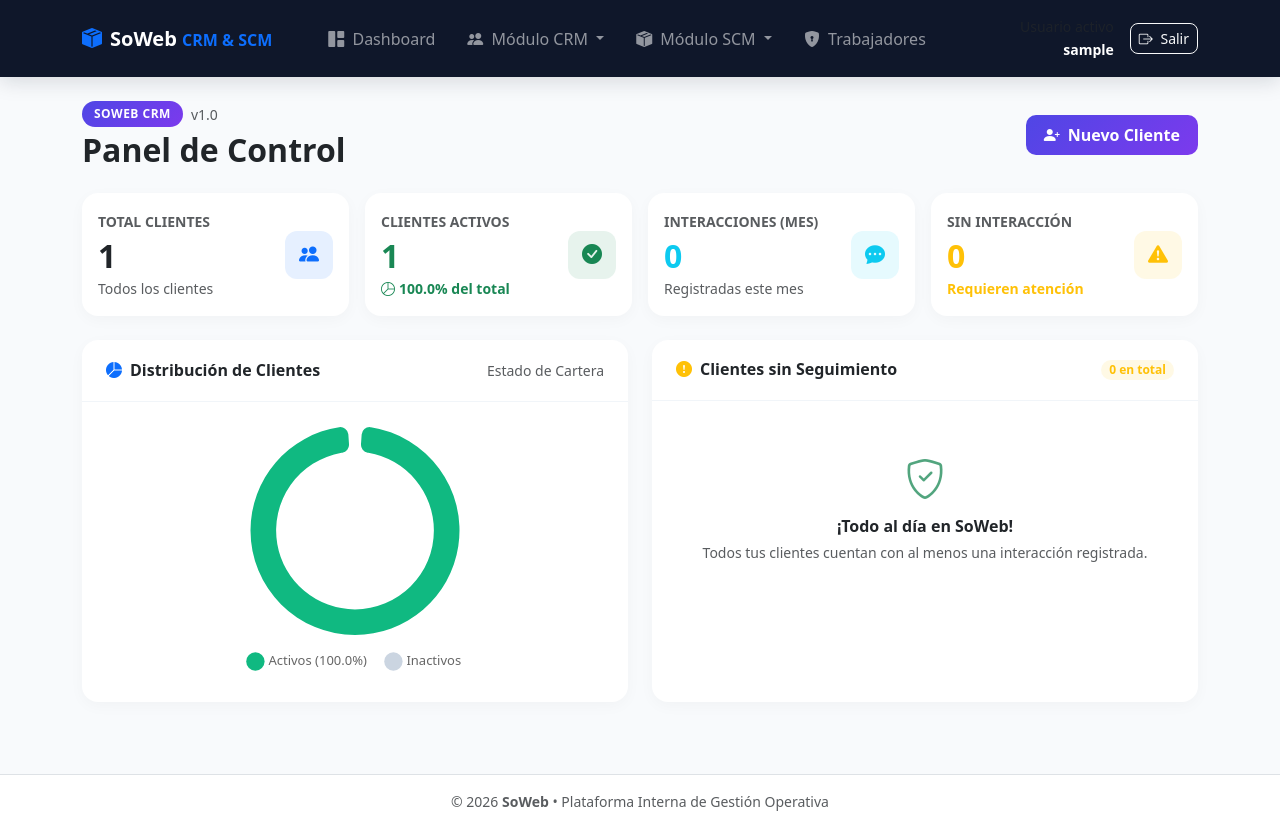
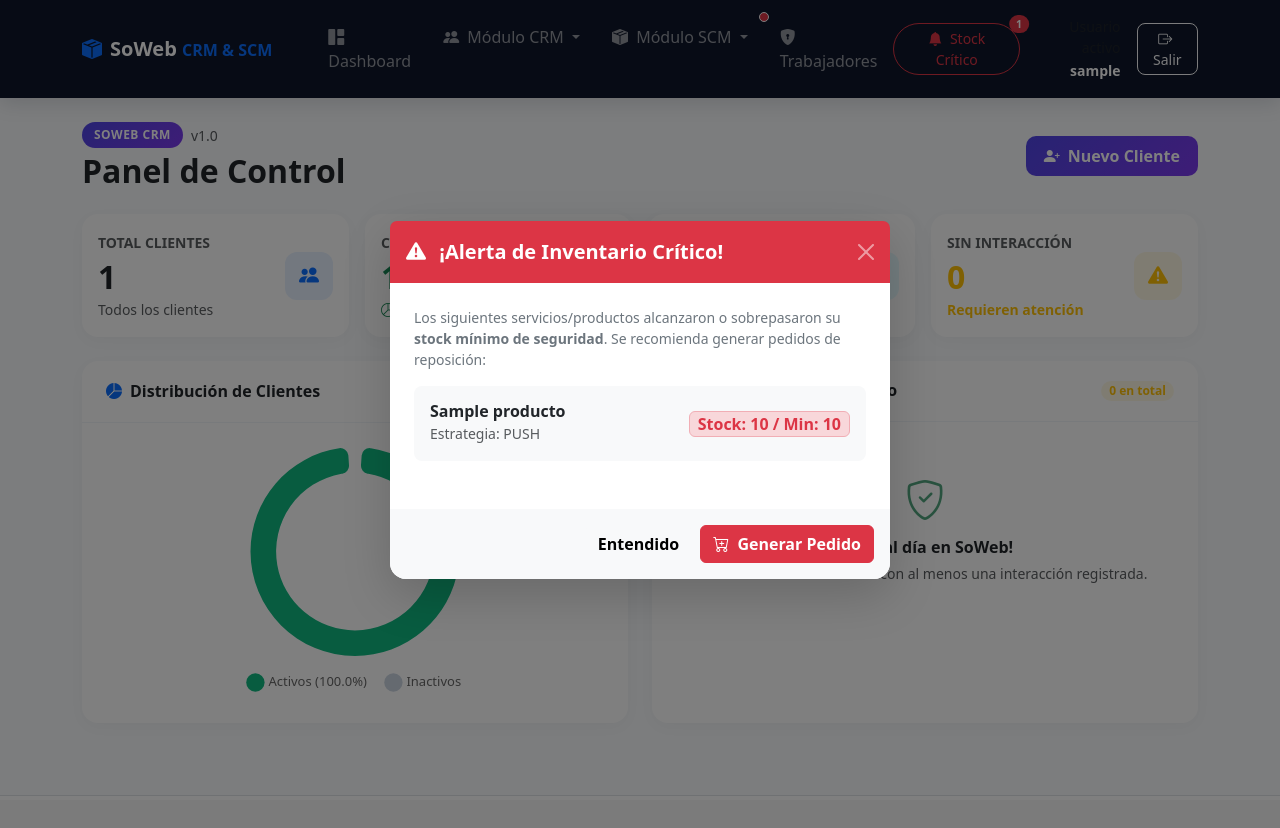
Before and after one commit to NozomiTGL/SoWeb, a Django app: page / in a window 1280 px wide. After the commit the page ends 692 px from the top, so only its background shows below. Run offline with Django 5.2, Linux system fonts and the light colour scheme; a user stored in the database is signed in; tables that the repository leaves empty hold one stand-in row (values such as "Sample post").

Commit message:
Se agregó la alerta e falta de stock o que este mismo llegó  su limite

```diff
--- a/config/settings.py
+++ b/config/settings.py
@@ -65,6 +65,7 @@ TEMPLATES = [
                 'django.template.context_processors.request',
                 'django.contrib.auth.context_processors.auth',
                 'django.contrib.messages.context_processors.messages',
+                'scm.context_processors.alertas_stock',
             ],
         },
     },
--- a/crm/templates/crm/base.html
+++ b/crm/templates/crm/base.html
@@ -68,14 +68,18 @@
 
             <!-- Dropdown Módulo SCM -->
             <li class="nav-item dropdown">
-              <a class="nav-link dropdown-toggle px-3" href="#" id="navbarDropdownSCM" role="button" data-bs-toggle="dropdown" aria-expanded="false">
+              <a class="nav-link dropdown-toggle px-3 position-relative" href="#" id="navbarDropdownSCM" role="button" data-bs-toggle="dropdown" aria-expanded="false">
                 <i class="bi bi-box-seam-fill me-1"></i> Módulo SCM
+                {% if total_criticos > 0 %}
+                  <span class="position-absolute top-0 start-100 translate-middle p-1 bg-danger border border-light rounded-circle">
+                    <span class="visually-hidden">Alertas de stock</span>
+                  </span>
+                {% endif %}
               </a>
               <ul class="dropdown-menu shadow-sm border-0" aria-labelledby="navbarDropdownSCM">
                 <li><a class="dropdown-item" href="{% url 'lista_productos' %}"><i class="bi bi-hdd-network text-primary me-2"></i>Catálogo de Servicios</a></li>
                 <li><a class="dropdown-item" href="{% url 'lista_proveedores' %}"><i class="bi bi-building text-primary me-2"></i>Proveedores / Infra.</a></li>
                 <li><hr class="dropdown-divider"></li>
-                <!-- Esta opción de inventario está inactiva por ahora, la usaremos en la Fase 2 -->
                 <li><a class="dropdown-item" href="{% url 'lista_movimientos' %}"><i class="bi bi-arrow-left-right text-primary me-2"></i>Movimientos / Inventario</a></li>
                 <li><a class="dropdown-item" href="{% url 'vista_inventario' %}"><i class="bi bi-box2-heart text-primary me-2"></i>Control de Inventario</a></li>
                 <li><a class="dropdown-item" href="{% url 'estrategia_logistica' %}"><i class="bi bi-diagram-2 text-primary me-2"></i>Logística (Push/Pull)</a></li>
@@ -99,6 +103,17 @@
           {# Menú de estado de usuario autenticado y botón de cierre de sesión #}
           {% if user.is_authenticated %}
           <div class="d-flex align-items-center gap-3">
+
+            {# Botón de Notificaciones de Stock #}
+            {% if total_criticos > 0 %}
+              <button type="button" class="btn btn-outline-danger btn-sm rounded-pill position-relative px-3" data-bs-toggle="modal" data-bs-target="#modalAlertaStock">
+                <i class="bi bi-bell-fill me-1"></i> Stock Crítico
+                <span class="position-absolute top-0 start-100 translate-middle badge rounded-pill bg-danger">
+                  {{ total_criticos }}
+                </span>
+              </button>
+            {% endif %}
+
             <div class="text-end d-none d-lg-block">
               <small class="text-muted d-block leading-none">Usuario activo</small>
               <span class="text-white fw-semibold small">{{ user.username }}</span>
@@ -121,9 +136,7 @@
     {# Contenedor principal donde se inyectará el contenido dinámico de cada plantilla #}
     <main class="container flex-grow-1">
 
-      {% comment %}
-        Sistema global de mensajes de retroalimentación (Django Messages Framework).
-      {% endcomment %}
+      {# Sistema global de mensajes de retroalimentación (Django Messages Framework) #}
       {% if messages %}
         <div class="row justify-content-center mb-4">
           <div class="col-12">
@@ -148,6 +161,49 @@
       {% block content %} {% endblock %}
     </main>
 
+    {# POP-UP MODAL FLOTANTE DE ALERTA DE STOCK CRÍTICO #}
+    {% if total_criticos > 0 and user.is_authenticated %}
+    <div class="modal fade" id="modalAlertaStock" tabindex="-1" aria-labelledby="modalAlertaStockLabel" aria-hidden="true">
+      <div class="modal-dialog modal-dialog-centered">
+        <div class="modal-content border-0 shadow-lg rounded-4">
+          <div class="modal-header bg-danger text-white border-0 py-3">
+            <h5 class="modal-title fw-bold" id="modalAlertaStockLabel">
+              <i class="bi bi-exclamation-triangle-fill me-2"></i> ¡Alerta de Inventario Crítico!
+            </h5>
+            <button type="button" class="btn-close btn-close-white" data-bs-dismiss="modal" aria-label="Close"></button>
+          </div>
+          <div class="modal-body p-4">
+            <p class="text-secondary small mb-3">
+              Los siguientes servicios/productos alcanzaron o sobrepasaron su <strong>stock mínimo de seguridad</strong>. Se recomienda generar pedidos de reposición:
+            </p>
+
+            <div class="list-group mb-3">
+              {% for prod in productos_criticos %}
+                <div class="list-group-item list-group-item-action d-flex justify-content-between align-items-center border-0 bg-light rounded-3 mb-2 p-3">
+                  <div>
+                    <h6 class="fw-bold mb-0 text-dark">{{ prod.nombre }}</h6>
+                    <small class="text-muted">Estrategia: {{ prod.estrategia }}</small>
+                  </div>
+                  <div class="text-end">
+                    <span class="badge bg-danger-subtle text-danger border border-danger-subtle px-2 py-1 fs-6">
+                      Stock: {{ prod.stock_actual }} / Min: {{ prod.stock_minimo }}
+                    </span>
+                  </div>
+                </div>
+              {% endfor %}
+            </div>
+          </div>
+          <div class="modal-footer border-0 bg-light rounded-bottom-4">
+            <button type="button" class="btn btn-light fw-semibold" data-bs-dismiss="modal">Entendido</button>
+            <a href="{% url 'crear_pedido' %}" class="btn btn-danger fw-semibold">
+              <i class="bi bi-cart-plus me-1"></i> Generar Pedido
+            </a>
+          </div>
+        </div>
+      </div>
+    </div>
+    {% endif %}
+
     {# Pie de página unificado #}
     <footer class="bg-white border-top py-3 mt-5">
       <div class="container text-center text-muted small">
@@ -155,7 +211,21 @@
       </div>
     </footer>
 
-    {# Script JS bundle de Bootstrap para componentes interactivos (dropdowns, modales, alertas) #}
+    {# Script JS bundle de Bootstrap para componentes interactivos #}
     <script src="https://cdn.jsdelivr.net/npm/bootstrap@5.3.0/dist/js/bootstrap.bundle.min.js"></script>
+
+    {# Script para disparar automáticamente el Pop-Up al cargar la página si hay stock crítico #}
+    {% if total_criticos > 0 and user.is_authenticated %}
+    <script>
+      document.addEventListener("DOMContentLoaded", function () {
+        // Dispara la ventana modal automáticamente
+        var modalElement = document.getElementById('modalAlertaStock');
+        if (modalElement) {
+          var modal = new bootstrap.Modal(modalElement);
+          modal.show();
+        }
+      });
+    </script>
+    {% endif %}
   </body>
 </html>
--- /dev/null
+++ b/scm/context_processors.py
@@ -0,0 +1,21 @@
+from django.db.models import F
+from .models import Producto
+
+def alertas_stock(request):
+    """
+    Inyecta automáticamente en todas las plantillas la lista de productos
+    que están en nivel crítico (stock_actual <= stock_minimo).
+    """
+    if request.user.is_authenticated:
+        productos_criticos = Producto.objects.filter(
+            stock_actual__lte=F('stock_minimo')
+        ).order_by('stock_actual')
+
+        return {
+            'productos_criticos': productos_criticos,
+            'total_criticos': productos_criticos.count(),
+        }
+    return {
+        'productos_criticos': [],
+        'total_criticos': 0,
+    }
```
